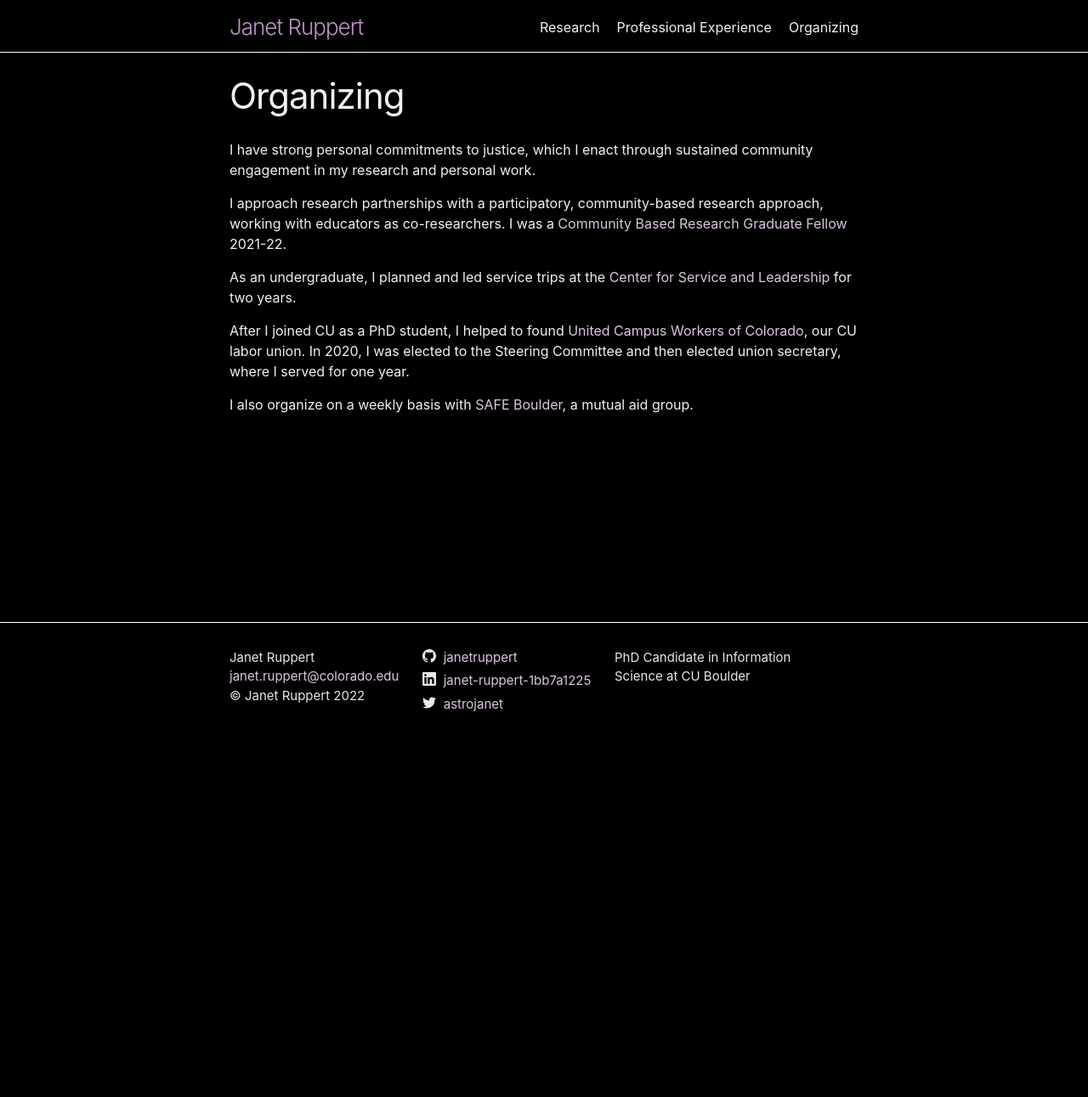
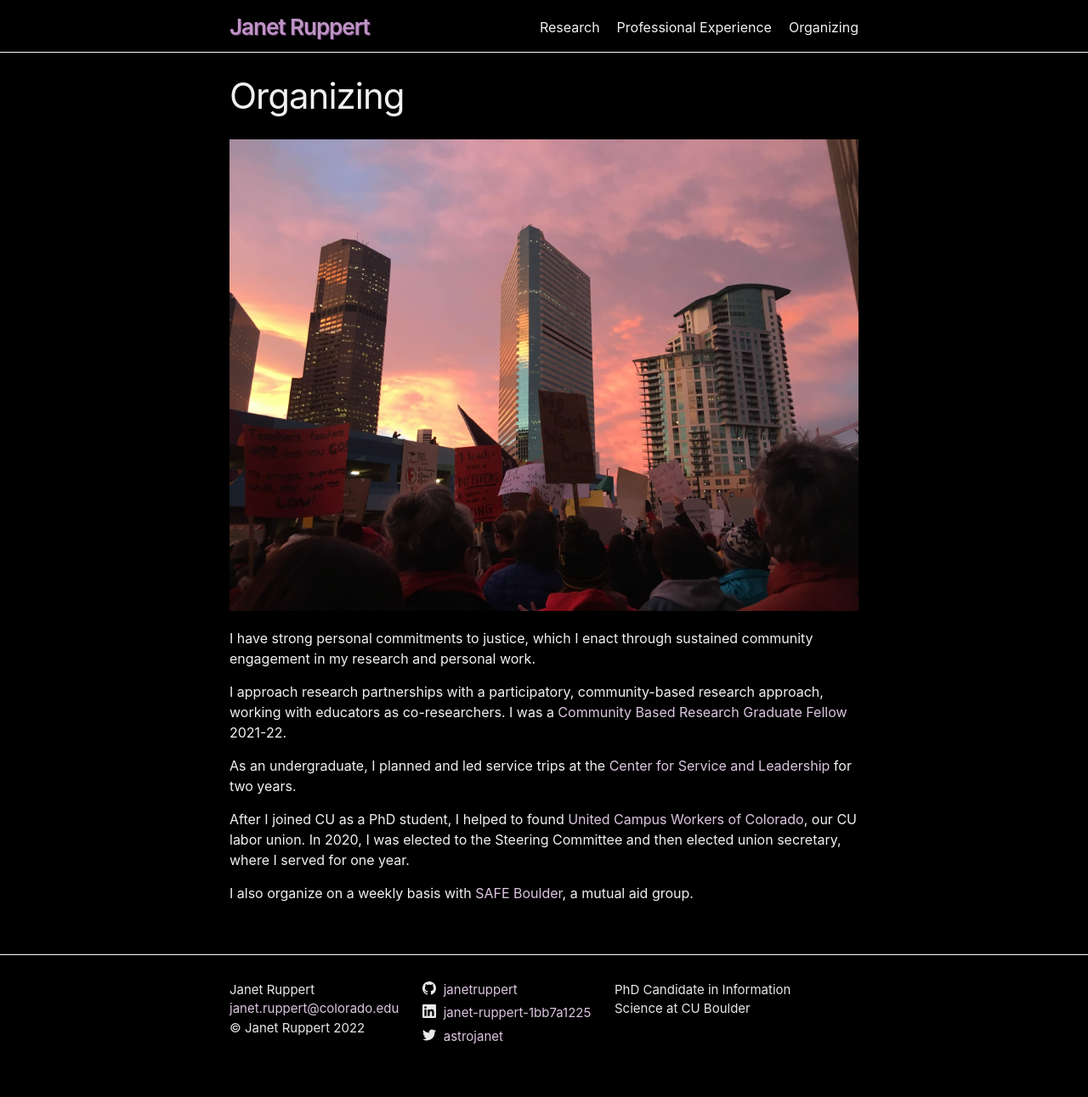
Before and after one commit to janetruppert/janetruppert.github.io, a Jekyll site: the page built from 2-organizing.markdown, in a window 1280 px wide. Shown: the whole page at 85% size. Built offline with Jekyll 4.4.1, drawn with Linux system fonts in a browser that asks for light colours; before the commit the page ends 900 px from its top, so only the background shows below that.

Commit message:
add styling

```diff
--- a/1-professional-experience.markdown
+++ b/1-professional-experience.markdown
@@ -2,6 +2,7 @@
 layout: page
 title: Professional Experience
 permalink: /work/
+image: "/images/professional-experience-photo.JPG"
 ---
 
 I have a background in web development, higher education, and technology evaluation.
--- a/2-organizing.markdown
+++ b/2-organizing.markdown
@@ -2,6 +2,7 @@
 layout: page
 title: Organizing
 permalink: /organizing/
+image: "/images/organizing-photo.JPG"
 ---
 
 I have strong personal commitments to justice, which I enact through sustained community engagement in my research and personal work.
--- a/_layouts/page.html
+++ b/_layouts/page.html
@@ -6,6 +6,9 @@ layout: default
   <header class="post-header">
     <h1 class="post-title">{{ page.title | escape }}</h1>
   </header>
+  {%- if page.image -%}
+  <img src="{{- page.image | relative_url -}}" alt="" class="featured-image">
+  {%- endif -%}
 
   <div class="post-content">
     {{ content }}
--- a/_sass/minima/_base.scss
+++ b/_sass/minima/_base.scss
@@ -57,6 +57,7 @@ main {
 img {
   max-width: 100%;
   vertical-align: middle;
+  padding: 0px 0px 20px 0px;
 }
 
 
@@ -97,8 +98,6 @@ h1, h2, h3, h4, h5, h6 {
   font-weight: $base-font-weight;
 }
 
-
-
 /**
  * Links
  */
@@ -111,7 +110,7 @@ a {
   }
 
   &:hover {
-    color: $text-color;
+    color: #ccddc9;
     text-decoration: underline;
   }
 
--- a/_sass/minima/_layout.scss
+++ b/_sass/minima/_layout.scss
@@ -12,11 +12,13 @@
 
 .site-title {
   @include relative-font-size(1.625);
-  font-weight: 300;
+  font-weight: 600;
   line-height: $base-line-height * $base-font-size * 2.25;
   letter-spacing: -1px;
   margin-bottom: 0;
   float: left;
+  text-shadow: 1px 1px 1px darken($brand-color, 50%);
+
 
   &,
   &:visited {
```
Also changed, not shown: images/organizing-photo.JPG (added), images/professional-experience-photo.JPG (added), 10 other files.
